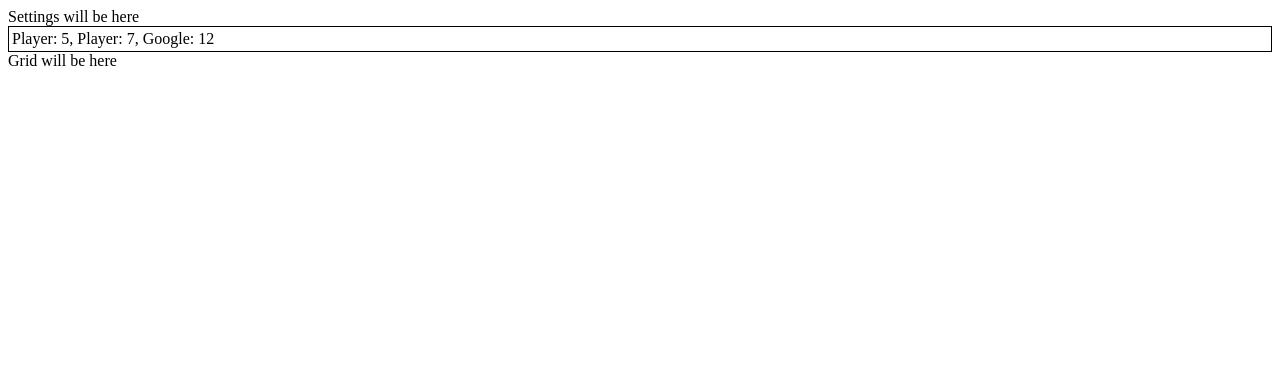
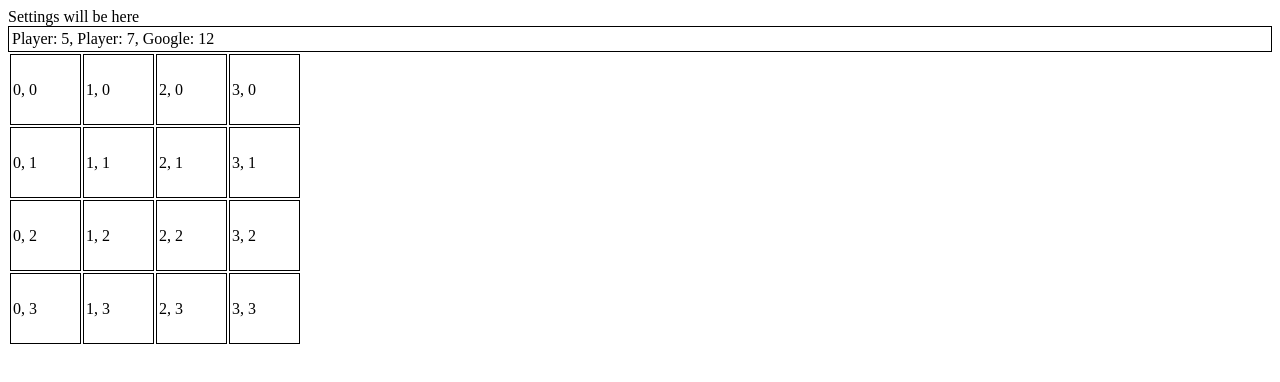
Before and after one commit to Const1011100/js-intensive-it-incubator, a website with bundled scripts: page ui/index.html in a window 1280 px wide. Built offline with nearby package versions, Linux system fonts and the light colour scheme.

Commit message:
Create Grid component

```diff
--- a/core/state-manager.js
+++ b/core/state-manager.js
@@ -1,4 +1,10 @@
 const _state = {
+  settings: {
+    gridSize: {
+      rowsCount: 4,
+      columnCount: 4,
+    },
+  },
   points: {
     google: 12,
     players: [5, 7],
@@ -22,3 +28,7 @@
 
   return _state.points.players[playerIndex];
 }
+
+export async function getGridSize() {
+  return { ..._state.settings.gridSize };
+}
--- /dev/null
+++ b/ui/components/Grid/Cell/Cell.component.js
@@ -0,0 +1,11 @@
+export function CellComponent(x, y) {
+  const element = document.createElement('td');
+
+  render(element, x, y);
+
+  return { element };
+}
+
+async function render(element, x, y) {
+  element.append(`${x}, ${y}`);
+}
--- a/ui/components/Grid/Grid.component.js
+++ b/ui/components/Grid/Grid.component.js
@@ -1,5 +1,8 @@
+import { getGridSize } from '../../../core/state-manager.js';
+import { CellComponent } from './Cell/Cell.component.js';
 export function GridComponent() {
-  const element = document.createElement('div');
+  const element = document.createElement('table');
+  element.classList.add('grid');
 
   render(element);
 
@@ -7,5 +10,17 @@ export function GridComponent() {
 }
 
 async function render(element) {
-  element.append('Grid will be here');
+  const gridSizePromise = getGridSize();
+  const gridSize = await gridSizePromise;
+
+  for (let y = 0; y < gridSize.rowsCount; y++) {
+    const rowElement = document.createElement('tr');
+
+    for (let x = 0; x < gridSize.columnCount; x++) {
+      const cellComponent = CellComponent(x, y);
+      rowElement.append(cellComponent.element);
+    }
+
+    element.append(rowElement);
+  }
 }
--- a/ui/index.html
+++ b/ui/index.html
@@ -8,6 +8,13 @@
         border: 1px solid rgb(0, 0, 0);
         padding: 3px;
       }
+
+      .grid td {
+        border: 1px solid black;
+        padding: 2px;
+        width: 65px;
+        height: 65px;
+      }
     </style>
   </head>
   <body>
```
